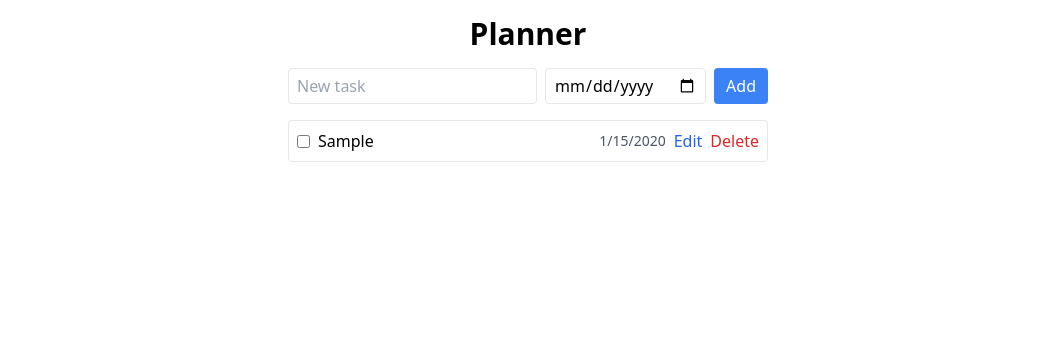
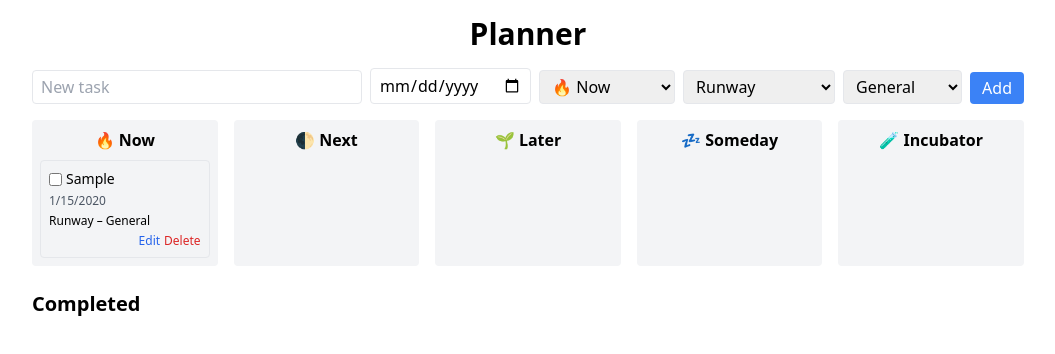
Before and after one commit to nevone-dev/planner, a React (Vite) app: page / in a window 1280 px wide. Both pictures are taken after typing "Sample", "2020-01-15" into the empty fields and a click on the button "Add". Shown: the top 354 px of the page, without its empty margins (112-1167 px from the left). Built offline with nearby package versions, Linux system fonts and the light colour scheme.

Commit message:
docs: update features

```diff
--- a/src/App.jsx
+++ b/src/App.jsx
@@ -1,6 +1,24 @@
 import React from 'react';
 import TaskManagerAgent from './agents/TaskManagerAgent';
 import ScheduleAgent from './agents/ScheduleAgent';
+
+const BUCKETS = {
+  now: '🔥 Now',
+  next: '🌓 Next',
+  later: '🌱 Later',
+  someday: '💤 Someday',
+  incubator: '🧪 Incubator',
+};
+
+const ALTITUDES = {
+  vision: '40k – Vision',
+  domain: '20k – Domain',
+  objective: '10k – Objective',
+  project: '5k – Project',
+  task: 'Runway',
+};
+
+const DOMAINS = ['Health', 'Career', 'Finance', 'Learning', 'Life Admin', 'General'];
 
 export default function App() {
   const taskAgent = React.useMemo(() => new TaskManagerAgent(), []);
@@ -12,9 +30,15 @@ export default function App() {
   const [tasks, setTasks] = React.useState(scheduleAgent.getTasks());
   const [newTitle, setNewTitle] = React.useState('');
   const [newDue, setNewDue] = React.useState('');
+  const [newBucket, setNewBucket] = React.useState('now');
+  const [newAltitude, setNewAltitude] = React.useState('task');
+  const [newDomain, setNewDomain] = React.useState('General');
   const [editingId, setEditingId] = React.useState(null);
   const [editingText, setEditingText] = React.useState('');
   const [editingDue, setEditingDue] = React.useState('');
+  const [editingBucket, setEditingBucket] = React.useState('now');
+  const [editingAltitude, setEditingAltitude] = React.useState('task');
+  const [editingDomain, setEditingDomain] = React.useState('General');
 
   React.useEffect(() => {
     taskAgent.addChangeListener(() => setTasks([...scheduleAgent.getTasks()]));
@@ -24,9 +48,18 @@ export default function App() {
 
   const handleAdd = () => {
     if (newTitle.trim()) {
-      taskAgent.addTask(newTitle.trim(), newDue || null);
+      taskAgent.addTask(
+        newTitle.trim(),
+        newDue || null,
+        newBucket,
+        newAltitude,
+        newDomain,
+      );
       setNewTitle('');
       setNewDue('');
+      setNewBucket('now');
+      setNewAltitude('task');
+      setNewDomain('General');
     }
   };
 
@@ -34,18 +67,33 @@ export default function App() {
     setEditingId(task.id);
     setEditingText(task.title);
     setEditingDue(task.dueDate || '');
+    setEditingBucket(task.bucket || 'now');
+    setEditingAltitude(task.altitude || 'task');
+    setEditingDomain(task.domain || 'General');
   };
 
   const saveEdit = () => {
-    taskAgent.updateTask(editingId, editingText, editingDue || null);
+    taskAgent.updateTask(editingId, {
+      title: editingText,
+      dueDate: editingDue || null,
+      bucket: editingBucket,
+      altitude: editingAltitude,
+      domain: editingDomain,
+    });
     setEditingId(null);
     setEditingText('');
     setEditingDue('');
+    setEditingBucket('now');
+    setEditingAltitude('task');
+    setEditingDomain('General');
   };
 
   const cancelEdit = () => {
     setEditingId(null);
     setEditingText('');
+    setEditingBucket('now');
+    setEditingAltitude('task');
+    setEditingDomain('General');
   };
 
   const deleteTask = (id) => {
@@ -57,9 +105,9 @@ export default function App() {
   };
 
   return (
-    <div className="p-4 font-sans max-w-lg mx-auto">
+    <div className="p-4 font-sans max-w-5xl mx-auto">
       <h1 className="text-3xl font-bold mb-4 text-center">Planner</h1>
-      <div className="flex mb-4 gap-2">
+      <div className="flex flex-wrap gap-2 items-end mb-4">
         <input
           className="border rounded px-2 py-1 flex-grow"
           placeholder="New task"
@@ -72,6 +120,39 @@ export default function App() {
           value={newDue}
           onChange={(e) => setNewDue(e.target.value)}
         />
+        <select
+          className="border rounded px-2 py-1"
+          value={newBucket}
+          onChange={(e) => setNewBucket(e.target.value)}
+        >
+          {Object.entries(BUCKETS).map(([k, v]) => (
+            <option key={k} value={k}>
+              {v}
+            </option>
+          ))}
+        </select>
+        <select
+          className="border rounded px-2 py-1"
+          value={newAltitude}
+          onChange={(e) => setNewAltitude(e.target.value)}
+        >
+          {Object.entries(ALTITUDES).map(([k, v]) => (
+            <option key={k} value={k}>
+              {v}
+            </option>
+          ))}
+        </select>
+        <select
+          className="border rounded px-2 py-1"
+          value={newDomain}
+          onChange={(e) => setNewDomain(e.target.value)}
+        >
+          {DOMAINS.map((d) => (
+            <option key={d} value={d}>
+              {d}
+            </option>
+          ))}
+        </select>
         <button
           className="bg-blue-500 text-white px-3 py-1 rounded"
           onClick={handleAdd}
@@ -79,59 +160,130 @@ export default function App() {
           Add
         </button>
       </div>
+
+      <div className="grid grid-cols-5 gap-4">
+        {Object.entries(BUCKETS).map(([bKey, bLabel]) => (
+          <div key={bKey} className="bg-gray-100 p-2 rounded">
+            <h2 className="font-semibold mb-2 text-center">{bLabel}</h2>
             <ul className="space-y-2">
-        {tasks.map((t) => (
-          <li
-            key={t.id}
-            className="border rounded p-2 flex items-center justify-between"
-          >
+              {tasks
+                .filter((t) => t.bucket === bKey && !t.completed)
+                .map((t) => (
+                  <li key={t.id} className="border rounded p-2 text-sm">
                     {editingId === t.id ? (
                       <>
                         <input
-                  className="border rounded px-2 py-1 flex-grow mr-2"
+                          className="border rounded px-1 py-0.5 mb-1 w-full"
                           value={editingText}
                           onChange={(e) => setEditingText(e.target.value)}
                         />
                         <input
                           type="date"
-                  className="border rounded px-2 py-1 mr-2"
+                          className="border rounded px-1 py-0.5 mb-1 w-full"
                           value={editingDue}
                           onChange={(e) => setEditingDue(e.target.value)}
                         />
-                <button className="text-green-600 mr-2" onClick={saveEdit}>
+                        <select
+                          className="border rounded px-1 py-0.5 mb-1 w-full"
+                          value={editingBucket}
+                          onChange={(e) => setEditingBucket(e.target.value)}
+                        >
+                          {Object.entries(BUCKETS).map(([k, v]) => (
+                            <option key={k} value={k}>
+                              {v}
+                            </option>
+                          ))}
+                        </select>
+                        <select
+                          className="border rounded px-1 py-0.5 mb-1 w-full"
+                          value={editingAltitude}
+                          onChange={(e) => setEditingAltitude(e.target.value)}
+                        >
+                          {Object.entries(ALTITUDES).map(([k, v]) => (
+                            <option key={k} value={k}>
+                              {v}
+                            </option>
+                          ))}
+                        </select>
+                        <select
+                          className="border rounded px-1 py-0.5 mb-1 w-full"
+                          value={editingDomain}
+                          onChange={(e) => setEditingDomain(e.target.value)}
+                        >
+                          {DOMAINS.map((d) => (
+                            <option key={d} value={d}>
+                              {d}
+                            </option>
+                          ))}
+                        </select>
+                        <div className="flex justify-end gap-2">
+                          <button
+                            className="text-green-600 text-xs"
+                            onClick={saveEdit}
+                          >
                             Save
                           </button>
-                <button className="text-gray-600" onClick={cancelEdit}>
+                          <button
+                            className="text-gray-600 text-xs"
+                            onClick={cancelEdit}
+                          >
                             Cancel
                           </button>
+                        </div>
                       </>
                     ) : (
                       <>
+                        <div className="flex items-center mb-1">
                           <input
                             type="checkbox"
-                  className="mr-2"
+                            className="mr-1"
                             checked={t.completed}
                             onChange={() => toggleComplete(t.id)}
                           />
                           <span className="flex-grow">{t.title}</span>
+                        </div>
                         {t.dueDate && (
-                  <span className="text-sm text-gray-600 mr-2">
+                          <div className="text-gray-600 text-xs mb-1">
                             {new Date(t.dueDate).toLocaleDateString()}
-                  </span>
+                          </div>
                         )}
+                        <div className="text-xs mb-1">
+                          {ALTITUDES[t.altitude]} – {t.domain}
+                        </div>
+                        <div className="flex justify-end gap-1">
                           <button
-                  className="text-blue-600 mr-2"
+                            className="text-blue-600 text-xs"
                             onClick={() => startEdit(t)}
                           >
                             Edit
                           </button>
                           <button
-                  className="text-red-600"
+                            className="text-red-600 text-xs"
                             onClick={() => deleteTask(t.id)}
                           >
                             Delete
                           </button>
+                        </div>
                       </>
+                    )}
+                  </li>
+                ))}
+            </ul>
+          </div>
+        ))}
+      </div>
+
+      <h2 className="text-xl font-semibold mt-6 mb-2">Completed</h2>
+      <ul className="space-y-2">
+        {tasks
+          .filter((t) => t.completed)
+          .map((t) => (
+            <li key={t.id} className="border rounded p-2 flex justify-between">
+              <span>{t.title}</span>
+              {t.dueDate && (
+                <span className="text-sm text-gray-600">
+                  {new Date(t.dueDate).toLocaleDateString()}
+                </span>
               )}
             </li>
           ))}
--- a/src/agents/TaskManagerAgent.js
+++ b/src/agents/TaskManagerAgent.js
@@ -8,6 +8,9 @@ export default class TaskManagerAgent {
     this.tasks = saved.map((t) => ({
       completed: false,
       dueDate: null,
+      bucket: 'now',
+      altitude: 'task',
+      domain: 'General',
       ...t,
     }));
     this.counter = this.tasks.reduce((m, t) => Math.max(m, t.id), 0) + 1;
@@ -23,18 +26,29 @@ export default class TaskManagerAgent {
     this.listeners.push(listener);
   }
 
-  addTask(title, dueDate = null) {
-    const task = { id: this.counter++, title, dueDate, completed: false };
+  addTask(title, dueDate = null, bucket = 'now', altitude = 'task', domain = 'General') {
+    const task = {
+      id: this.counter++,
+      title,
+      dueDate,
+      completed: false,
+      bucket,
+      altitude,
+      domain,
+    };
     this.tasks.push(task);
     this._emit();
     return task;
   }
 
-  updateTask(id, title, dueDate = null) {
+  updateTask(id, { title, dueDate = null, bucket, altitude, domain }) {
     const task = this.tasks.find((t) => t.id === id);
     if (task) {
-      task.title = title;
-      task.dueDate = dueDate;
+      if (title !== undefined) task.title = title;
+      if (dueDate !== undefined) task.dueDate = dueDate;
+      if (bucket !== undefined) task.bucket = bucket;
+      if (altitude !== undefined) task.altitude = altitude;
+      if (domain !== undefined) task.domain = domain;
       this._emit();
     }
   }
@@ -43,6 +57,22 @@ export default class TaskManagerAgent {
     const task = this.tasks.find((t) => t.id === id);
     if (task) {
       task.completed = !task.completed;
+      this._emit();
+    }
+  }
+
+  setBucket(id, bucket) {
+    const task = this.tasks.find((t) => t.id === id);
+    if (task) {
+      task.bucket = bucket;
+      this._emit();
+    }
+  }
+
+  setAltitude(id, altitude) {
+    const task = this.tasks.find((t) => t.id === id);
+    if (task) {
+      task.altitude = altitude;
       this._emit();
     }
   }
```
Also changed, not shown: 1 other file (tests, documents, lock files or other folders). Lines whose indentation alone changed are shown as unchanged.
